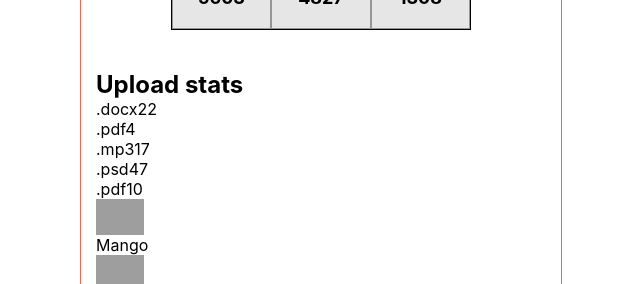
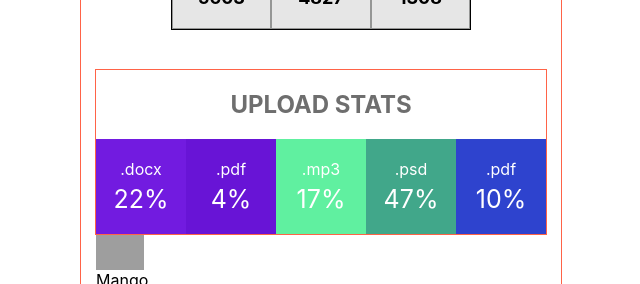
Before and after one commit to Oliko136/goit-react-hw-01-components, a React (Create React App) app: page / in a window 1280 px wide. Shown: the part 308-592 px from the top of the page, without its empty margins (319-959 px from the left). Built offline with nearby package versions, Linux system fonts and the light colour scheme; grey boxes are pictures that could not be loaded.

Commit message:
Statistics component styled

```diff
--- a/src/components/Statistics/Statistics.jsx
+++ b/src/components/Statistics/Statistics.jsx
@@ -1,20 +1,32 @@
 import PropTypes from "prop-types";
+import {
+    StatSection,
+    Title,
+    StatList,
+    StatItem,
+    StatLabel,
+    StatPercentage
+} from "./Statistics.styled";
 
 export const Statistics = ({ title, stats }) => {
+    console.log(stats.length)
     return (
-        <section className="statistics">
-            {title && <h2 className="title">{title}</h2>}
+        <StatSection>
+            {title && <Title>{title}</Title>}
 
-            <ul className="stat-list">
-                {stats.map(({id, label, percentage}) => (
-                    <li key={id} className="item">
-                        <span className="label">{label}</span>
-                        <span className="percentage">{percentage}</span>
-                    </li>
-                ))}
+            <StatList>
+                {stats.map(({ id, label, percentage }) => {
+                    console.log(stats.length);
+                    return <StatItem key={id} quantity={stats.length}>
+                        <StatLabel>{label}</StatLabel>
+                        <StatPercentage>{percentage}%</StatPercentage>
+                    </StatItem>
+                }
 
-            </ul>
-        </section>
+                )}
+
+            </StatList>
+        </StatSection>
     )
 }
 
--- /dev/null
+++ b/src/components/Statistics/Statistics.styled.jsx
@@ -0,0 +1,41 @@
+import styled from '@emotion/styled';
+import { generateRandomColor } from 'utils/generateColor';
+
+const setFlexBasis = props => {
+    return `calc(100% / ${props.quantity})`
+}
+
+
+export const StatSection = styled.section`
+    outline: 1px solid tomato;
+    padding-top: 20px;
+`
+export const Title = styled.h2`
+    margin-bottom: 20px;
+    text-transform: uppercase;
+    text-align: center;
+    color: #6e6e6e;
+`
+
+export const StatList = styled.ul`
+    display: flex;
+`
+export const StatItem = styled.li`
+    display: flex;
+    flex-direction: column;
+    flex-basis: ${setFlexBasis};
+    padding: 20px 0;
+    text-align: center;
+
+    background-color: ${generateRandomColor};
+`
+
+export const StatLabel = styled.span`
+    margin-bottom: 5px;
+    color: #ffffff;
+`
+
+export const StatPercentage = styled.span`
+    font-size: 25px;
+    color: #ffffff;
+`
--- /dev/null
+++ b/src/utils/generateColor.js
@@ -0,0 +1,6 @@
+export const generateRandomColor = () => {
+  const red = Math.floor(Math.random() * 256);
+  const green = Math.floor(Math.random() * 256);
+  const blue = Math.floor(Math.random() * 256);
+  return `rgb(${red},${green},${blue})`;
+};
```
